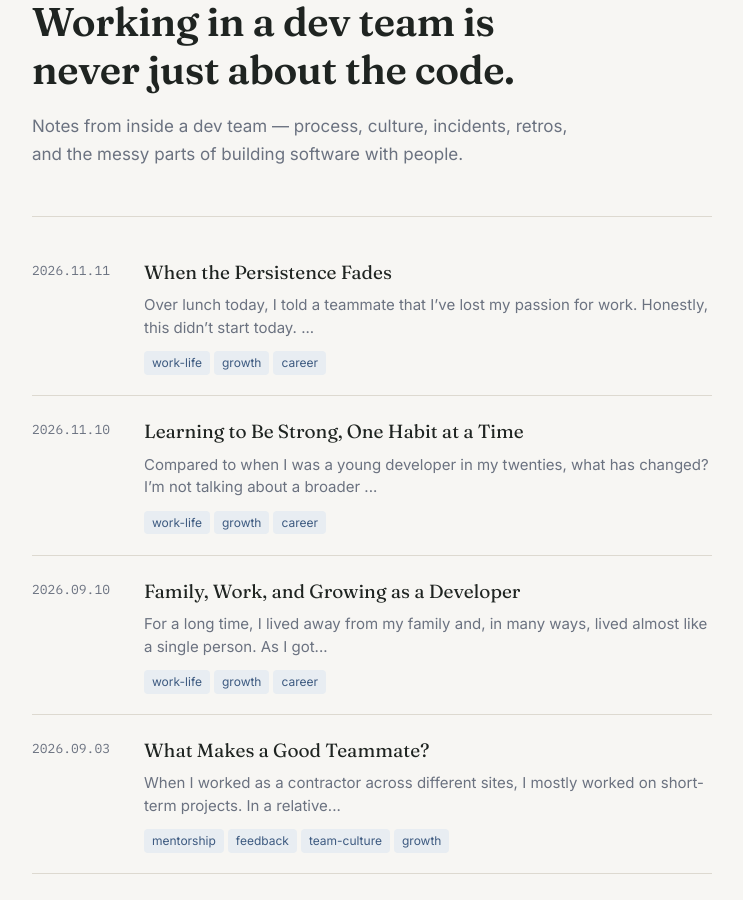
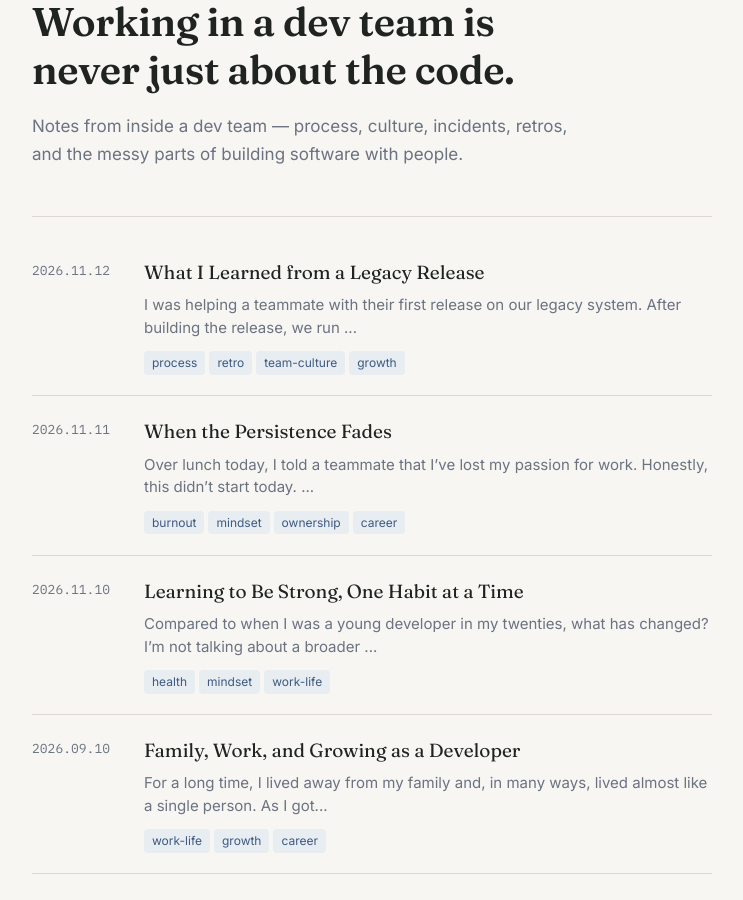
Before and after one commit to tysonchae/tysonchae.github.io, a Jekyll site: the page built from index.html, in a window 1280 px wide and 900 px high, scrolled down 226 px. Shown: the whole window, without its empty margins (268-1011 px from the left). Built offline with Jekyll 4.4.1, drawn with Linux system fonts in a browser that asks for light colours; some of the changed lines change nothing that is shown.

Commit message:
Add 2026-11-12 post and refine tags for November posts

```diff
--- a/_posts/2026-11-10-learning-to-be-strong-one-habit-at-a-time.md
+++ b/_posts/2026-11-10-learning-to-be-strong-one-habit-at-a-time.md
@@ -1,6 +1,6 @@
 ---
 title: "Learning to Be Strong, One Habit at a Time"
-tags: [work-life, growth, career]
+tags: [health, mindset, work-life]
 ---
 
 Compared to when I was a young developer in my twenties, what has changed? I’m not talking about a broader perspective or sharper skills. I’m talking about my body, and most of the changes aren’t welcome ones.
--- a/_posts/2026-11-11-when-the-persistence-fades.md
+++ b/_posts/2026-11-11-when-the-persistence-fades.md
@@ -1,6 +1,6 @@
 ---
 title: "When the Persistence Fades"
-tags: [work-life, growth, career]
+tags: [burnout, mindset, ownership, career]
 ---
 
 Over lunch today, I told a teammate that I’ve lost my passion for work. Honestly, this didn’t start today. It’s been going on since around September or October, so it’s been a month or two now.
--- /dev/null
+++ b/_posts/2026-11-12-what-i-learned-from-a-legacy-release.md
@@ -0,0 +1,54 @@
+---
+title: "What I Learned from a Legacy Release"
+tags: [process, retro, team-culture, growth]
+---
+
+I was helping a teammate with their first release on our legacy system. After building the release, we run a security vulnerability scan, and the results caught me off guard. This release included several fixes for security vulnerabilities, yet the scan showed that none of them had been resolved. Our process had no step to verify those fixes before they reached the release stage.
+
+We had two options. One teammate suggested playing it safe and pulling the fixes out. But removing the code would make things much bigger: we would have to rebuild the release and start testing all over again. While we were weighing it, I showed the situation to another teammate, and after talking it through together, we decided to go ahead with the release. The fixes seemed unlikely to have a significant impact on other areas, and the vulnerabilities themselves were low-severity items. Since we already knew exactly where the changes were, we figured we could respond quickly if anything came up. And that settled it.
+
+About ten minutes later, I was telling a developer who had recently joined the team about what happened. He asked, “If regression testing is done, can’t we just trust the process and release?” It was a fair point, and I said, “Yeah, that’s right.” But on my way home, the question stayed with me.
+
+> Did I really trust our process that much?
+
+Thinking it over, I realized I didn’t. On our legacy system, regression testing alone doesn’t catch everything. For the systems we’ve built recently with modern technology, he’s exactly right. There, regression catches nearly every problem, and “regression passed = safe” is a healthy standard. But our legacy system has gaps that tests simply don’t reach. We already know about some of these areas, and more than a few times, issues that slipped past regression during server upgrades turned into real incidents.
+
+> The problem was that this knowledge lived only in a few people’s heads and wasn’t written down anywhere.
+
+His question was a good one, because it made me take a fresh look at something I had been taking for granted.
+
+That leaves a deeper question. Why can’t regression catch everything on a legacy system? Is it just a limitation of the technology?
+
+Partly, yes. Older frameworks were often never designed with unit testing in mind, and the logic is tightly coupled with the UI and database, making it hard to isolate and verify. But it isn’t only about technology. Our legacy system was built before a testing culture took hold, and as features were added over the years, tests didn’t come along with them. The originally intended behavior was never documented, so it isn’t even clear what should be tested. Features like file upload, which depend on the file system, external storage, and browser behavior, are also tricky to reproduce in a test environment.
+
+> In the end, the issues that regression misses are the combined result of technical constraints, accumulated testing debt, and lost knowledge.
+
+Seen that way, this isn’t something to write off as “the technology is old, so there’s nothing we can do.” There are clearly gaps we can fill.
+
+This line of thinking led me to a few action items:
+
+- Document the areas of the legacy system that regression can’t catch, along with the incidents we’ve experienced, and share it with the whole team. The goal is for anyone taking on the legacy system for the first time to pick this up naturally.
+- Share the situation and risks of this release with the team. Going forward, whenever an issue occurs, record what regression missed and build up that knowledge over time.
+- Move security fix verification earlier, into the development stage rather than the release build stage. This case, too, could easily have been caught during development.
+
+## Lessons Beyond Development
+
+Looking back, this wasn’t just a story about software.
+
+Familiar rules don’t work the same way everywhere. The same principle can be the right answer in one environment and merely a starting point that needs a second look in another. The same is true in a new job, a new relationship, or any new setting. So rather than knowing many right answers, what matters more is first taking stock of where I’m standing.
+
+> Good questions can come from anyone, regardless of experience.
+
+This time, what made me stop and think was a question from someone who had just joined. The things we take for granted after being somewhere a long time rarely get a second look without a fresh perspective.
+
+It also takes some effort to revisit answers we gave too easily. The moment I got home and realized something was bothering me about my “yeah, that’s right” is where this piece began. Most of those moments just pass and are forgotten. Getting into the habit of questioning what I agreed to or let slide too quickly is what deepens my thinking.
+
+Experience only becomes meaningful when it’s shared. What we learn through experience ends with us if we never say it out loud. It’s only natural that others don’t know what nobody told them, so the people who know need to speak up first.
+
+A choice you can take responsibility for matters more than a perfect choice. We were able to make this release decision not because there was zero risk, but because we weighed the risk and thought through what we’d do if something went wrong. Life’s decisions are the same. If you know what you’re accepting and you’re prepared to handle it if things go wrong, that’s a good enough decision.
+
+And problems are lightest when you face them early. Something that would have been simple to check during development became a hard decision right before release. The same goes for health, relationships, and money. When something is bothering you, looking at it right away is ultimately how you take care of yourself.
+
+> Remember that the world I know isn’t the whole world, listen to good questions, share what I’ve been through, and face problems while they’re still small.
+
+In the end, that’s what this release left me with.
```
